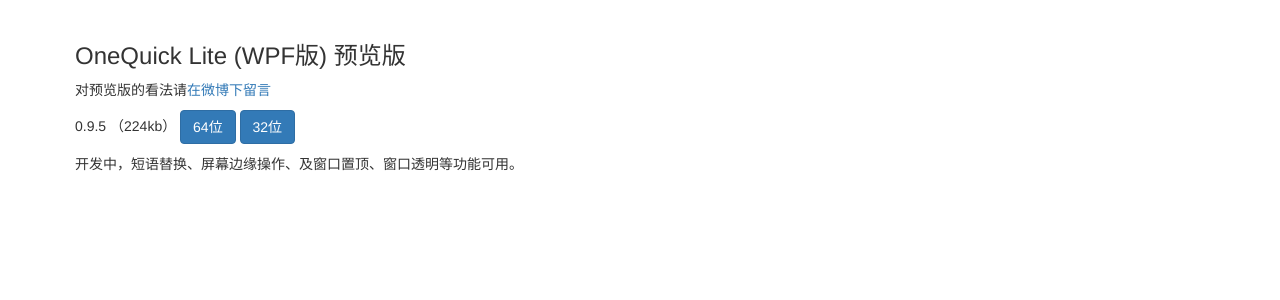
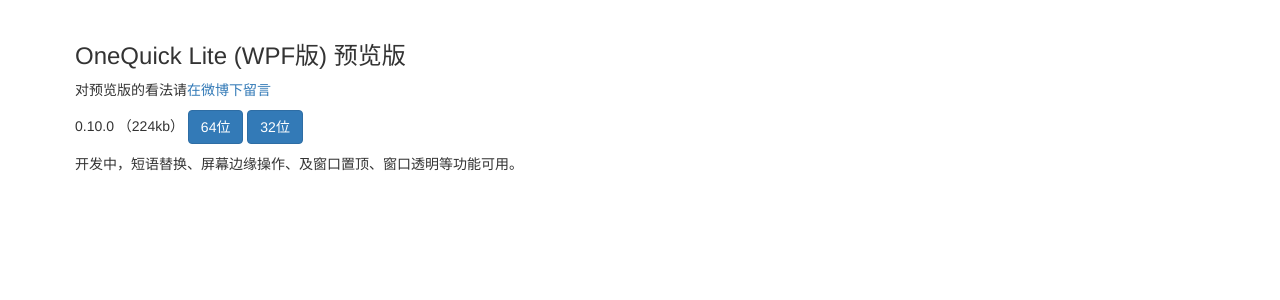
Before and after one commit to OneQuick/OneQuick.github.io-v1-legacy, a Jekyll site: the page built from download.md, in a window 1280 px wide. Shown: the part 322-622 px from the top of the page. Built offline with Jekyll 4.4.1, drawn with Linux system fonts in a browser that asks for light colours; nearby versions of some CDN libraries; some of the changed lines change nothing that is shown.

Commit message:
Update _config.yml

```diff
--- a/_config.yml
+++ b/_config.yml
@@ -1,8 +1,8 @@
 lite:
-  version: "0.9.5"
-  x86url: https://github.com/OneQuick/OneQuick.net/releases/download/bin/OneQuick.Lite.0.9.5.41549.x86.zip
-  x64url: https://github.com/OneQuick/OneQuick.net/releases/download/bin/OneQuick.Lite.0.9.5.41550.x64.zip
+  version: "0.10.0"
+  x86url: https://github.com/OneQuick/OneQuick.net/releases/download/bin/OneQuick.Lite.0.10.0.2077.x86.zip
+  x64url: https://github.com/OneQuick/OneQuick.net/releases/download/bin/OneQuick.Lite.0.10.0.2078.x64.zip
   launch: OneQuick.exe
   v1note: 预览版。
-  v2note: 完善自动更新逻辑。
-  v3note: 自动更新错误提醒。
+  v2note: 完善语言翻译与功能稳定性。
+  v3note:
```
